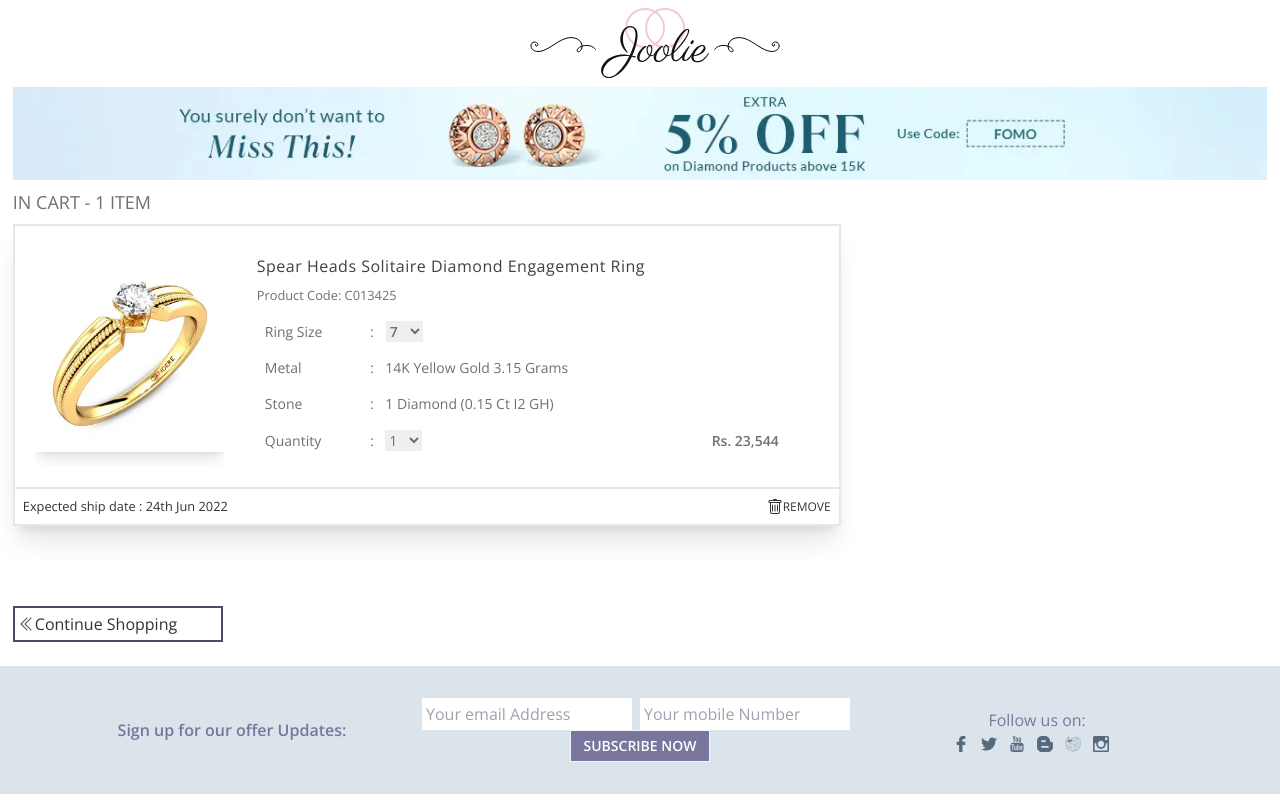
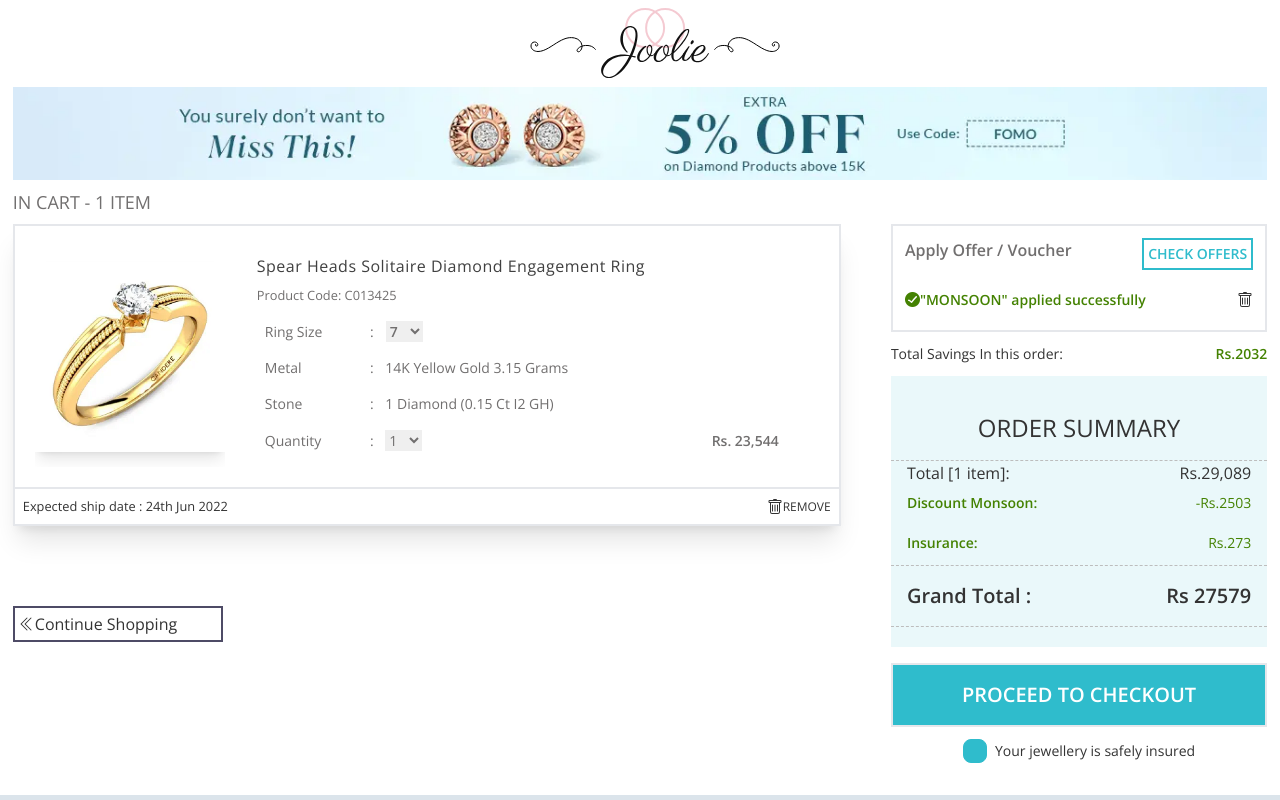
Before and after one commit to eliyas700/Candre-Jwellery, a React (Create React App) app: page /cart in a window 1280 px wide. Shown: the top 800 px of the page. Built offline with nearby package versions, Linux system fonts and the light colour scheme.

Commit message:
User Cart IS Completed

```diff
--- a/src/Components/UserCart/UserCart.js
+++ b/src/Components/UserCart/UserCart.js
@@ -3,7 +3,7 @@
 import img from "../../Assets/cartpage_offer.webp";
 import img2 from "../../Assets/small1.png";
 import { BsTrash, BsChevronDoubleLeft } from "react-icons/bs";
-
+import img3 from "../../Assets/correct.webp";
 const UserCart = () => {
   return (
     <div className="w-[98%] mx-auto">
@@ -76,7 +76,7 @@
       <h1 className="uppercase text-info text-lg text-left my-2">
         In Cart - 1 item
       </h1>
-      <div>
+      <div className="flex justify-between">
         <div className="w-[66%] ">
           <div className="shadow-xl border-2 w-[100%]">
             {" "}
@@ -235,7 +235,59 @@
           </button>
         </div>
 
-        <div className="w-[30%]"></div>
+        <div className="w-[30%]">
+          <div className="p-3 border-2">
+            <div className="flex  justify-between ">
+              <p className="text-info font-semibold">Apply Offer / Voucher</p>
+              <button className=" border-2 border-[#2fbccc] text-[#2fbccc] font-semibold p-1 text-sm">
+                CHECK OFFERS
+              </button>
+            </div>
+            <div className="mt-3 py-2 flex justify-between items-center">
+              <p className="flex items-center font-bold text-sm text-[#448202]">
+                <img src={img3} alt="" /> "MONSOON" applied successfully
+              </p>
+              <BsTrash />
+            </div>
+          </div>
+          <h1 className="text-sm my-3 text-left flex justify-between">
+            Total Savings In this order:{" "}
+            <span className="text-[#448202] font-bold text-normal">
+              Rs.2032
+            </span>
+          </h1>
+          <div className="bg-[#eaf8fa] py-5">
+            <h2 className="uppercase text-2xl text-center border-b-[1px] border-dashed border-[#bdbdbd] py-4 ">
+              Order Summary
+            </h2>
+            <div className="">
+              <p className="flex px-4 justify-between ">
+                Total [1 item]: <span>Rs.29,089</span>
+              </p>
+              <p className="flex justify-between text-[#448202] px-4 font-bold text-sm py-2">
+                Discount Monsoon: <span className="font-normal"> -Rs.2503</span>
+              </p>
+              <p className="flex justify-between text-[#448202] px-4 font-bold text-sm py-3  ">
+                Insurance: <span className="font-normal"> Rs.273</span>
+              </p>
+              <p className="font-bold text-xl py-4 flex justify-between border-y-[1px] border-dashed border-[#bdbdbd] px-4">
+                Grand Total : <span>Rs 27579 </span>
+              </p>
+            </div>
+          </div>
+          <button className="bg-[#2fbccc] w-full border-2 uppercase text-xl py-4 font-semibold text-white mt-4 ">
+            Proceed to Checkout
+          </button>
+          <div className="flex items-center mx-auto justify-center my-3">
+            <input
+              type="checkbox"
+              class="checkbox checkbox-success bg-success"
+            />
+            <label className="text-sm ml-2" htmlFor="Safe">
+              Your jewellery is safely insured
+            </label>
+          </div>
+        </div>
       </div>
     </div>
   );
--- a/tailwind.config.js
+++ b/tailwind.config.js
@@ -10,7 +10,7 @@
           neutral: "#F3F4F6",
           "base-100": "#ffffff",
           info: "#716f6f",
-          success: "#1BBB70",
+          success: "#2fbccc",
           warning: "#DF7E07",
           error: "#FA5C5C",
         },
```
Also changed, not shown: src/Assets/correct.webp (added).
